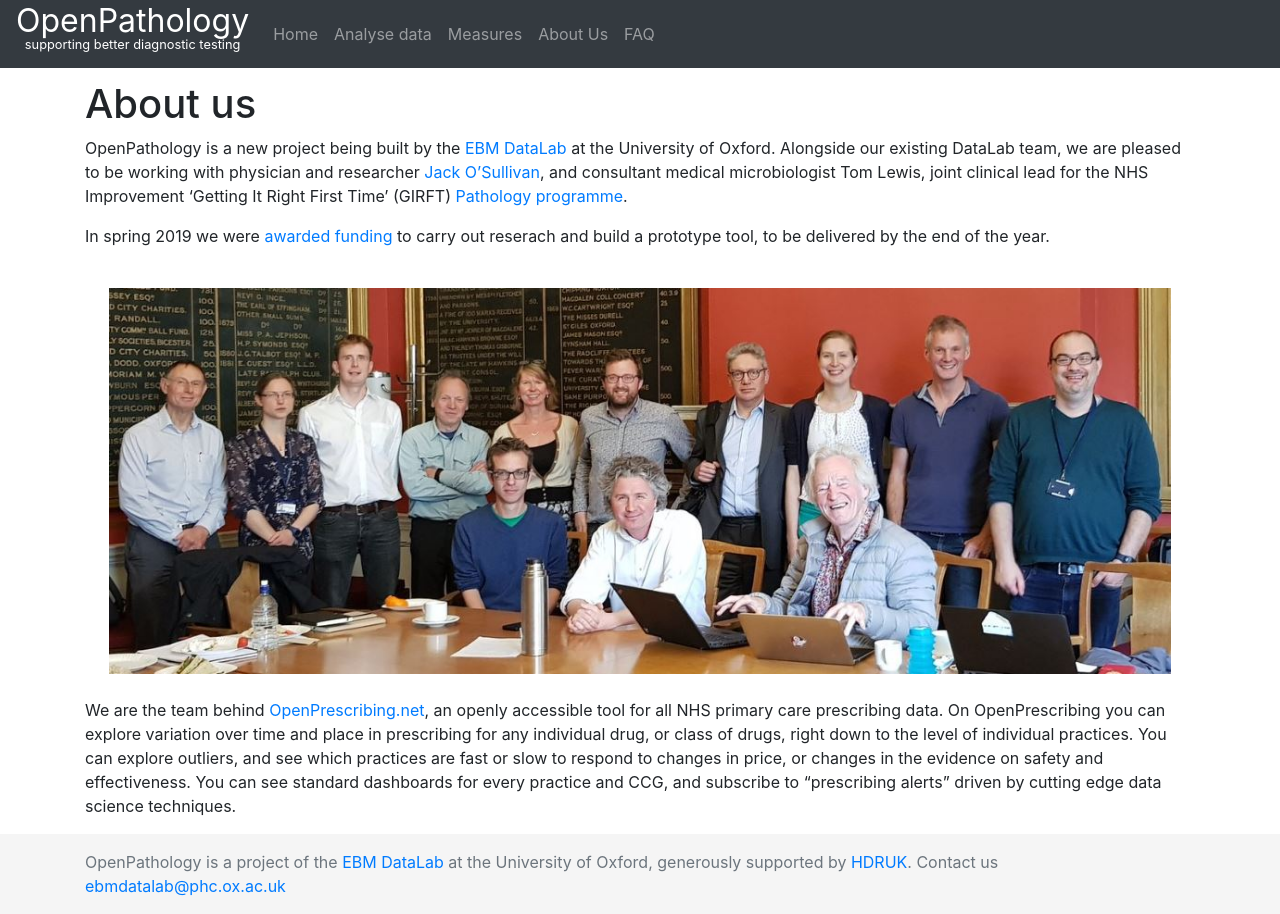
After one commit to ebmdatalab/openpath-dash, a Flask app: template templates/about.html in a window 1280 px wide. The commit adds this page. Run offline with Flask 3, Linux system fonts and the light colour scheme; the template is opened without the code that fills it, so the values that code supplies are empty; some libraries are stand-ins or nearby versions.

Commit message:
Add "about" page

```diff
--- a/app.py
+++ b/app.py
@@ -61,6 +61,11 @@ def faq():
     return render_template("faq.html")
 
 
+@server.route("/about")
+def about():
+    return render_template("about.html")
+
+
 VALID_KEYS = {
     "numerators",
     "denominators",
--- /dev/null
+++ b/templates/about.html
@@ -0,0 +1,54 @@
+{% extends "base.html" %}
+
+{% block content %}
+
+<div class="header">
+  <h1>About us</h1>
+</div>
+<div class="row">
+  <div class="col-sm">
+    <p>
+      OpenPathology is a new project being built by
+      the <a href="https://ebmdatalab.net/#team">EBM DataLab</a> at
+      the University of Oxford.  Alongside our existing DataLab team,
+      we are pleased to be working with physician and
+      researcher <a href="https://profiles.stanford.edu/208516">Jack
+      O’Sullivan</a>, and consultant medical microbiologist Tom Lewis,
+      joint clinical lead for the NHS Improvement ‘Getting It Right
+      First Time’
+      (GIRFT) <a href="https://gettingitrightfirsttime.co.uk/clinical-work-stream/pathology/">Pathology
+      programme</a>.
+    </p>
+    <p>   In spring 2019 we
+    were <a href="https://ebmdatalab.net/funding-obtained-for-openpathology-pilot-project/">awarded
+    funding</a> to carry out reserach and build a prototype tool, to be delivered by the end of the year.
+  </p>
+
+  </div>
+</div>
+<div class="row">
+  <div class="col-sm">
+    <img src="{{ url_for('static', filename='team.jpg') }}" class="img-fluid img-big" alt="Attendees at our first planning meeting">
+  </div>
+</div>
+<div class="row">
+  <div class="col-sm">
+    <p>
+          We are the team
+          behind <a href="https://openprescribing.net/">OpenPrescribing.net</a>,
+          an openly accessible tool for all NHS primary care
+          prescribing data. On OpenPrescribing you can explore
+          variation over time and place in prescribing for any
+          individual drug, or class of drugs, right down to the level
+          of individual practices. You can explore outliers, and see
+          which practices are fast or slow to respond to changes in
+          price, or changes in the evidence on safety and
+          effectiveness. You can see standard dashboards for every
+          practice and CCG, and subscribe to “prescribing alerts”
+          driven by cutting edge data science techniques.
+        </p>
+
+  </div>
+</div>
+
+{% endblock %}
--- a/templates/base.html
+++ b/templates/base.html
@@ -43,6 +43,9 @@
         <a class="nav-link" href="/measures">Measures</a>
       </li>
       <li class="nav-item">
+        <a class="nav-link" href="/about">About Us</a>
+      </li>
+      <li class="nav-item">
         <a class="nav-link" href="/faq">FAQ</a>
       </li>
     </ul>
```
Also changed, not shown: assets/team.jpg (added).
